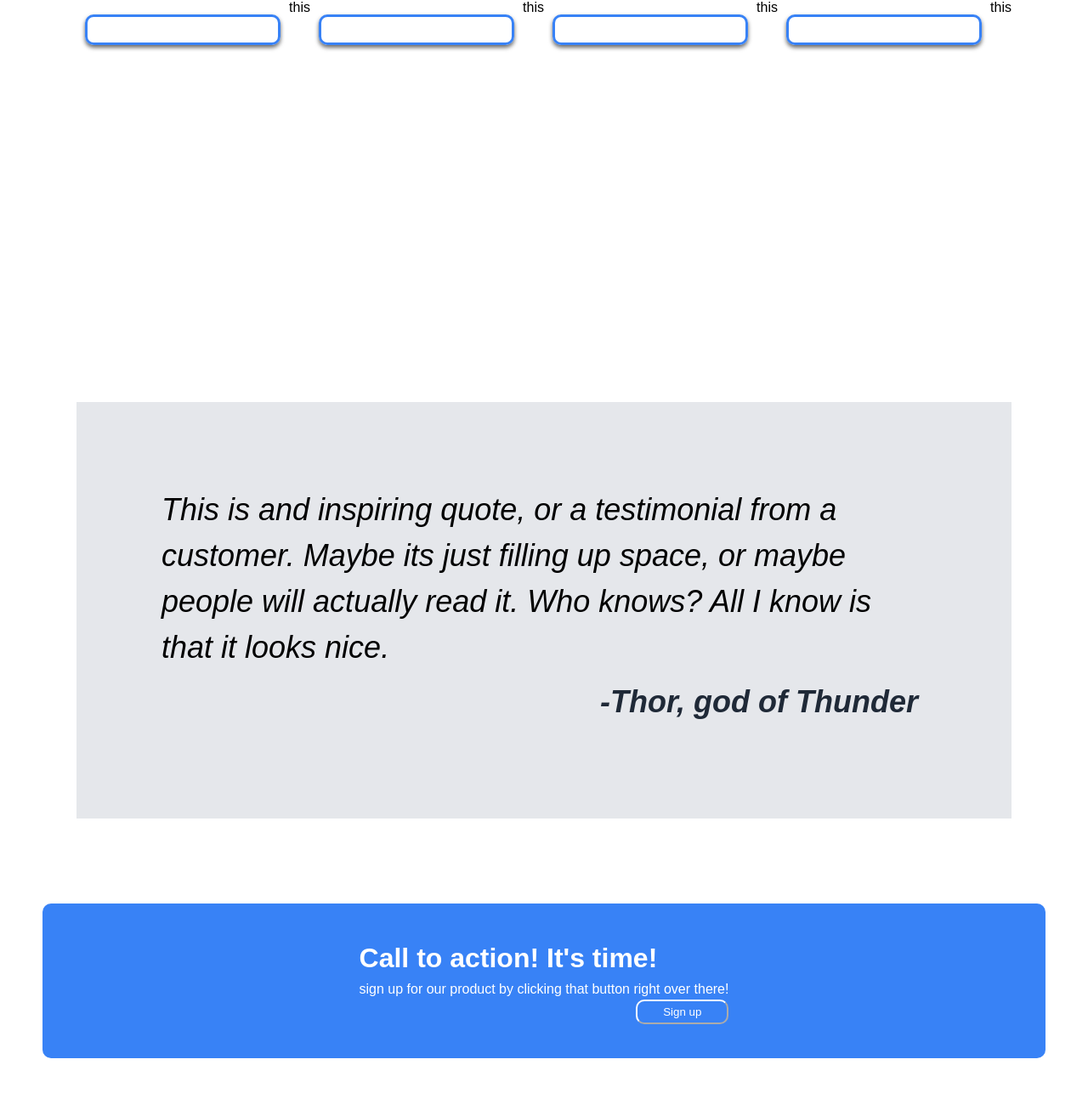
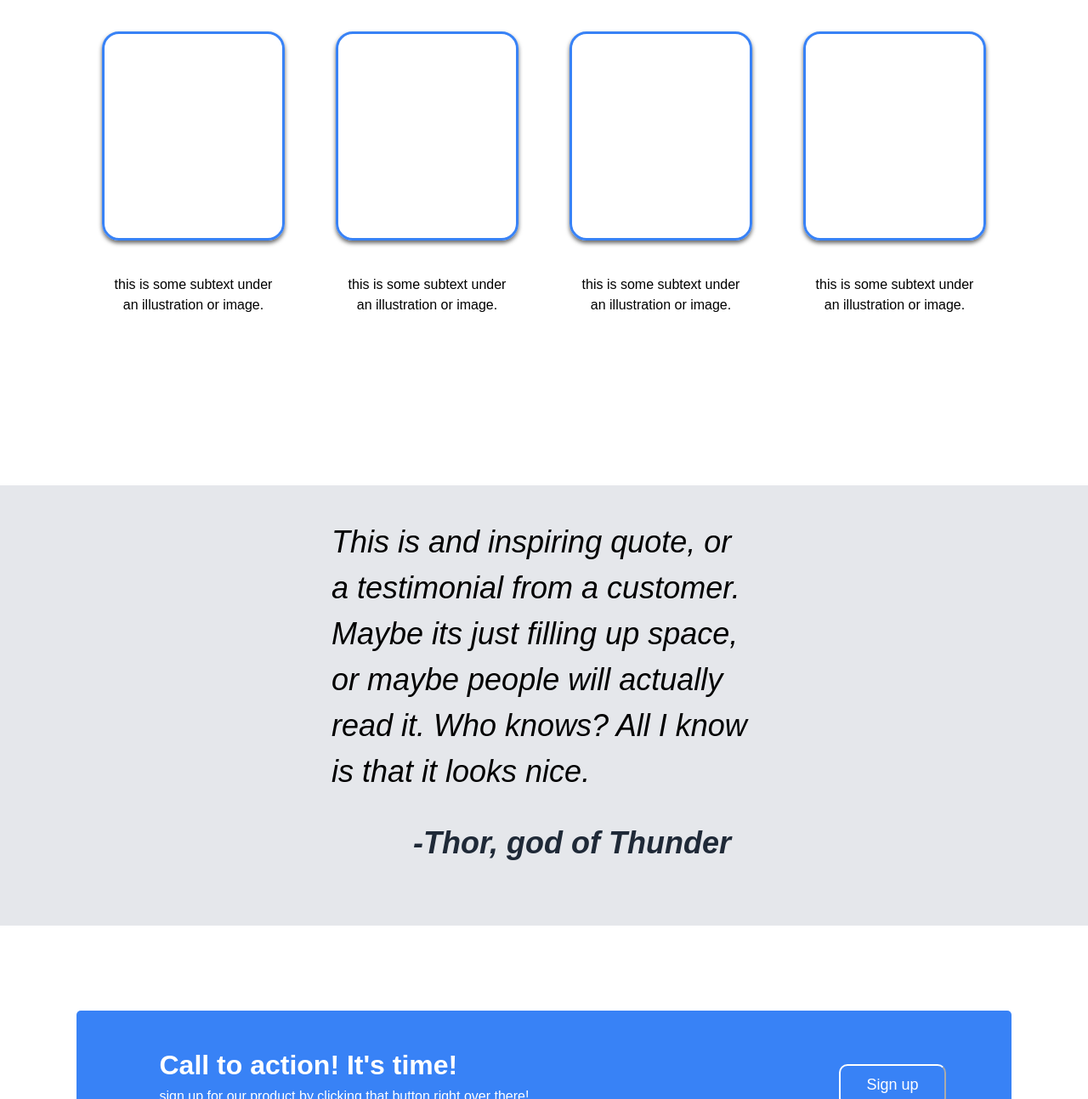
Before and after one commit to brianm1983/Flexbox-Project, a plain HTML site: page index.html in a window 1280 px wide. Shown: the part 613-1906 px from the top of the page at 85% size. Drawn offline with Linux system fonts and the light colour scheme.

Commit message:
index.html.txt

```diff
--- a/index.html
+++ b/index.html
@@ -34,8 +34,8 @@
             <h1>This website is awesome</h1>
             <p>
                 This website has some subtext that goes here
-                under the main title. Its's a smaller and the
-                color is lowwer contrast
+                under the main title. Its's a smaller font and the
+                color is lower contrast.
             </p>
             <button class="button1">
                 <a href="#">Sign up</a>
@@ -45,7 +45,7 @@
     </div>
   </header>
 
-  <section class=boxtitle>
+  <section class="boxtitle">
     <div class="container">
         <h1>Some random information.</h1>
     </div>
@@ -55,23 +55,41 @@
     <div class="container">
         <div class="box">
         </div>
-        <p class="info">this</p>
 
         <div class="box">
         </div>
-        <p class="info">this</p>
 
         <div class="box">
         </div>
-        <p class="info">this</p>
 
         <div class="box">
         </div>
-        <p class="info">this</p>
     </div>
   </section>
 
-  </section class="quote">
+  <section class="text-boxes">
+    <div class="container">
+
+        <div class="text-box">
+            <p>this is some subtext under an illustration or image.</p>
+        </div>
+
+        <div class="text-box">
+            <p>this is some subtext under an illustration or image.</p>
+         </div>
+
+         <div class="text-box">
+            <p>this is some subtext under an illustration or image.</p>
+         </div>
+
+         <div class="text-box">
+            <p>this is some subtext under an illustration or image.</p>
+         </div>
+    </div>
+
+  </section>
+
+  <section class="quote">
     <div class="container">
         <div class="quotem">
             <p>This is and inspiring quote, or a testimonial
@@ -80,7 +98,6 @@
             it. Who knows? All I know is that it looks nice.
             <p class="author">-Thor, god of Thunder</p>
         </div>
-
     </div>
   </section>
 
@@ -91,6 +108,7 @@
             <p>sign up for our product by clicking
                 that button right over there!
             </p>
+
             <div class="container2">
                 <button class="button2">
                     <a href="#">Sign up</a>
@@ -99,5 +117,12 @@
         </div>
     </footer>
   </div>
+
+    <section class="copyright">
+      <div class="containter">
+          <p>Copyright @ The Odin Project 2021</p>
+        </div>
+      </div>
+    </section>
  </body>
 </html>
--- a/style.css
+++ b/style.css
@@ -85,9 +85,14 @@ ul {
     line-height: 1.2;
 }
 
+.header p {
+    padding-right: 30px;
+}
+
 .header img {
     width: 800px;
     height: 250px;
+    border-radius: 20px;
 }
 
 .header .contatiner {
@@ -101,7 +106,12 @@ ul {
     padding: 5px 30px;
     border-radius: 10px;
     border-color: #1F2937;
+    margin-top: 20px;
+    font-size: large;
+}
 
+.button1 a:hover {
+    color: #011638;
 }
 
 .button1 a {
@@ -111,87 +121,121 @@ ul {
 .boxtitle {
     display: flex;
     align-items: center;
-    margin-top: 20px;
+    margin-top: 40px;
     font-size: 26px;
 }
-.boxes .boxtitle{
+.boxes .boxtitle {
     display: flex;
-    align-items: center;;
+    align-items: center;
 }
 
 .box {
     flex: 1;
-    border-radius: 10px;
-    margin: 20px 10px;
+    border-radius: 20px;
+    margin: 40px 30px;
     box-shadow:  0 3px 5px rgba(0, 0, 0, 0.6);
     border-style: solid;
     border-color: #3882F6;
-    padding: 15px 20px;
+    padding: 40px 30px 200px
 }
 
-.box i {
-    margin-right: 100px;
+img {
+
+}
+.text-boxes {
+    margin: 0;
 }
 
-.boxes .container {
-    margin-top: 20px;
-    margin-bottom: 400px;
-}
-.info {
-    te
+.text-box {
+    display: flex;
+    align-items: center;
+    justify-content: center;
+    flex-wrap: wrap;
+    flex: 1;
+    border-radius: 10px;
+    margin: 0px 40px;
+    padding: 0px 0px 200px;
 }
 
-.quotem {
-    background: #E5E7EB;
+.text-box p {
+    display: flex;
+    text-align: center;
+}
+.quotem p {
     font-style: italic;
     font-size: 36px;
-    margin-bottom: 40px;
-    padding: 100px;
-    margin-bottom: 50px;
+    margin-left: 350px;
+    margin-right: 350px;
+}
+.quote .container {
+    background: #E5E7EB;
+    padding: 40px;
+    max-width: 100%;
 }
 
 .author {
     display: flex;
     justify-content: flex-end;
     font-weight: bold;
-    padding: 10px;
+    padding: 30px;
     color: #1F2937;
 }
 
 .footer .container {
     display: flex;
-    align-items: flex-start;
+    margin: 20px;
+    padding-left: 20px;
 }
 
-.footer {
+.footer .container {
     display: flex;
     background: #3882F6;
     color: white;
-    justify-content: flex-start;
-    margin: 50px;
-    padding: 40px;
-    border-radius: 10px;
+    justify-content: center;
+    align-items: center;
+    margin: auto;
+    margin-bottom: 70px;
+    margin-top: 100px;
+    border-radius: 5px;
+    text-align: start;
 }
 
+.footer .footer-title {
+    margin-left: 0px;
+    margin-top: 40px;
+}
 
 .button2 {
     background: #3882F6;
     padding: 5px 30px;
     border-radius: 10px;
     border-color: white;
+    margin-top: -50px;
 }
 
 .container2 {
     display: flex;
-    justify-content: flex-end;
+    justify-content: center;
+    margin-left: 800px;
+    margin-bottom: 40px;
 }
 
 .button2 a {
     color: white;
     text-decoration: none;
+    font-size: large;
 }
+
 .button2 a:hover {
     color: #011638;
+}
+
+.copyright {
+    display: flex;
+    justify-content: center;
+    background: #1F2937;
+    color: white;
+    padding: 20px;
 }
 
 @media (max-width: 768px) {
```
